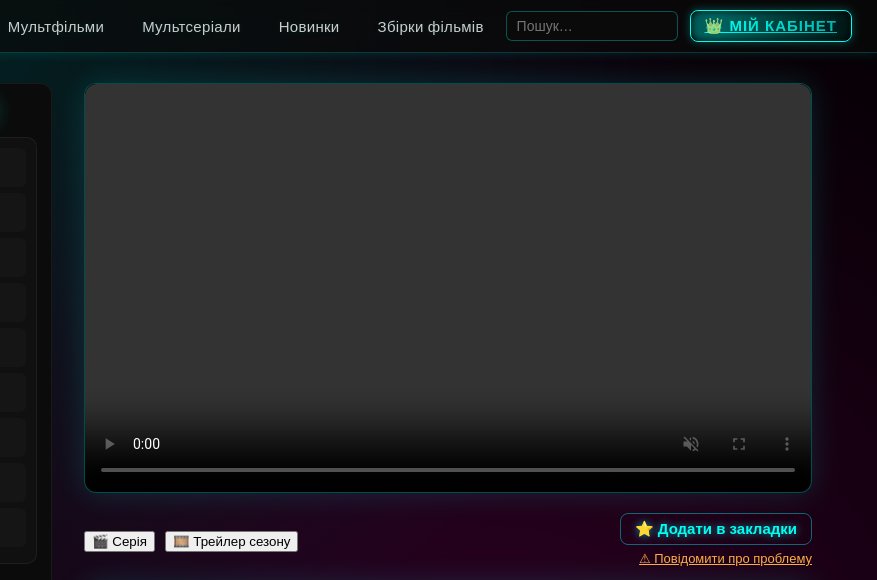
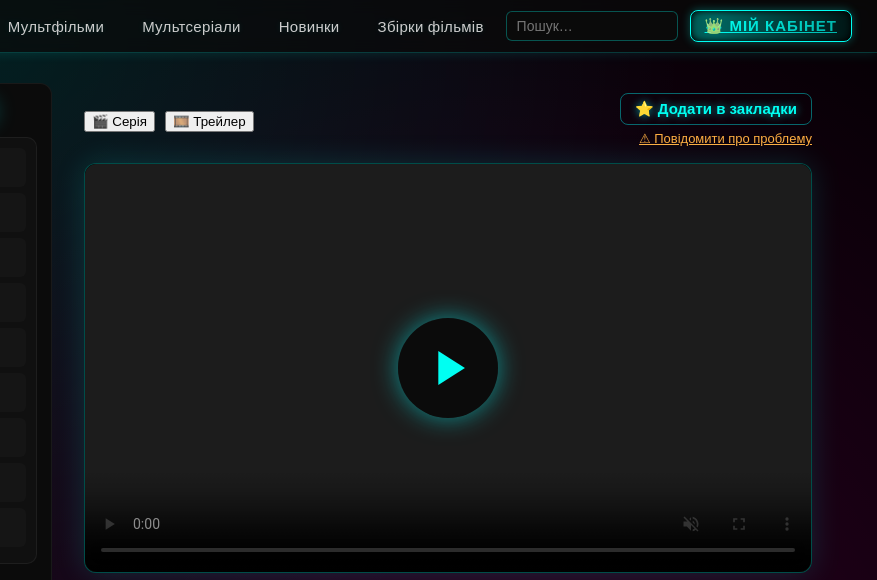
Before and after one commit to lyuda140707/kino-site, a plain HTML site: page series.html in a window 1280 px wide. Shown: the top 580 px of the page, 403-1280 px from the left. Drawn offline with nearby package versions, Linux system fonts and the light colour scheme.

Commit message:
Update series.html

```diff
--- a/series.html
+++ b/series.html
@@ -437,16 +437,11 @@
   <!-- 🎬 Праворуч відео, сезони, опис -->
   <div class="series-right">
 
-<!-- 🎞️ Трейлер сезону (зверху як у film.html) -->
-<div id="trailerBox" class="player-box" style="margin-bottom:20px;">
-  <video id="seriesTrailer" controls playsinline muted preload="metadata" crossorigin="anonymous"></video>
-</div>
-
     <!-- 🔹 Перемикач джерела -->
     <div class="source-row" style="display:flex;align-items:center;justify-content:space-between;gap:12px;margin:10px 0 14px 0;">
       <div class="source-switch" style="display:flex;gap:10px;">
         <button id="btnEpisode" class="active">🎬 Серія</button>
-    <button id="btnSeasonTrailer">🎞️ Трейлер сезону</button>
+        <button id="btnSeasonTrailer">🎞️ Трейлер</button>
       </div>
 
       <div class="series-actions">
@@ -455,12 +450,11 @@
       </div>
     </div>
 
-<!-- 🎬 Основний плеєр -->
+    <!-- 🧩 Плеєр -->
     <div class="player-box">
       <video id="seriesPlayer" controls playsinline muted preload="metadata" crossorigin="anonymous"></video>
       <div id="bigPlayOverlay"><div><svg viewBox="0 0 24 24"><path d="M8 5v14l11-7z"/></svg></div></div>
     </div>
-
 
     <!-- 📺 Сезони й серії -->
     <div class="episodes">
```
Lines whose indentation alone changed are shown as unchanged.
